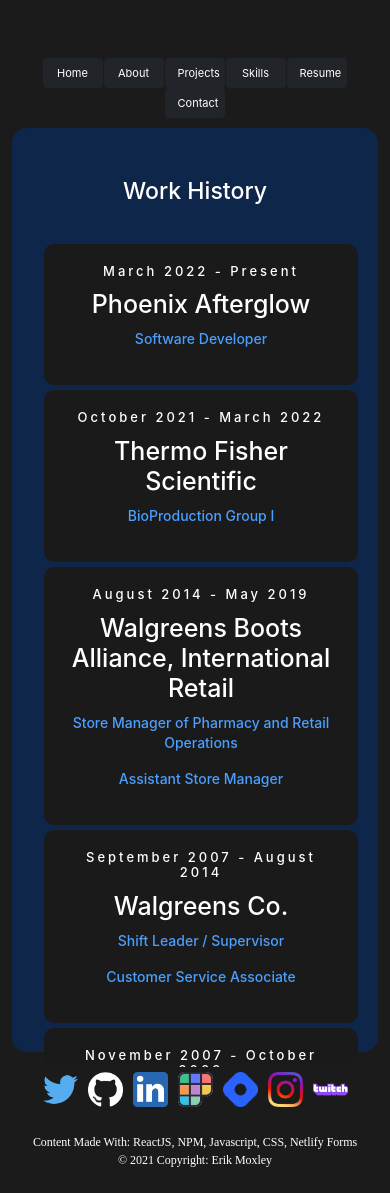
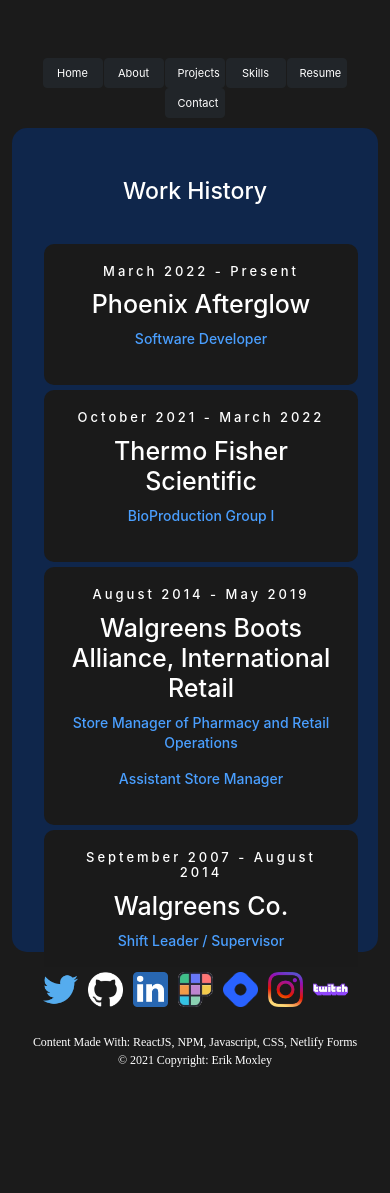
Before and after one commit to ErikMoxley/erik-moxley, a React (Create React App) app: page /resume in a window 390 px wide. Shown: the top 1193 px of the page. Built offline with nearby package versions, Linux system fonts and the light colour scheme.

Commit message:
update bottom resume

```diff
--- a/src/styles/Resume.css
+++ b/src/styles/Resume.css
@@ -135,6 +135,6 @@
   }
   @media screen and (max-width: 420px) {
     .resume-link {
-      padding-top: 200px;
+      padding-top: 100px;
     }
   }
```
